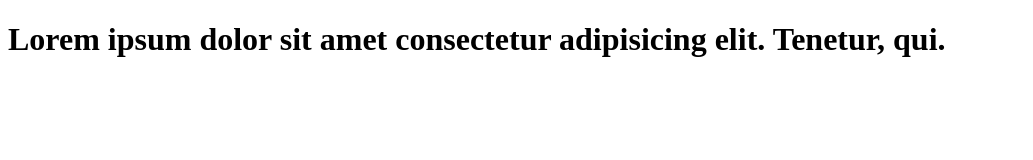
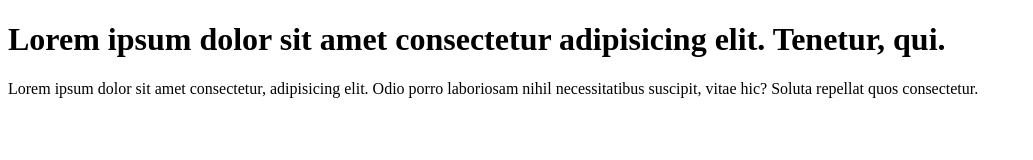
Before and after one commit to mehedi22rifat/my-practis-project-repo, a plain HTML site: page index.html in a window 1280 px wide. Shown: the whole page, without its empty margins (0-1033 px from the left). Drawn offline with Linux system fonts and the light colour scheme.

Commit message:
added the second and third commit

```diff
--- a/index.html
+++ b/index.html
@@ -7,5 +7,9 @@
 </head>
 <body>
     <h1>Lorem ipsum dolor sit amet consectetur adipisicing elit. Tenetur, qui.</h1>
+
+ <p>Lorem ipsum dolor sit amet consectetur, adipisicing elit. Odio porro laboriosam nihil necessitatibus suscipit, vitae hic? Soluta repellat quos consectetur.</p>
+
+
 </body>
 </html>
```
